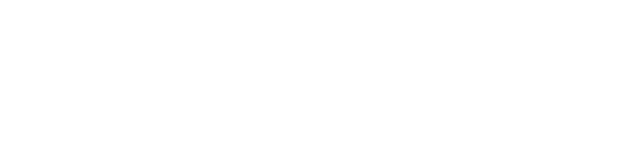
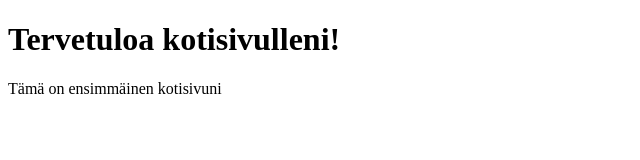
Before and after one commit to Tonssikas/Kotisivuprojekti, a plain HTML site: page index.html in a window 1280 px wide. Shown: the whole page, without its empty margins (0-640 px from the left). Drawn offline with Linux system fonts and the light colour scheme.

Commit message:
Tervetuloa-tekstin lisäys kotisivulle

```diff
--- a/index.html
+++ b/index.html
@@ -6,6 +6,9 @@
 </head>
 <body>
 
+<h1>Tervetuloa kotisivulleni!</h1>
+
+<p>Tämä on ensimmäinen kotisivuni</p>
 
 </body>
 </html>
```
